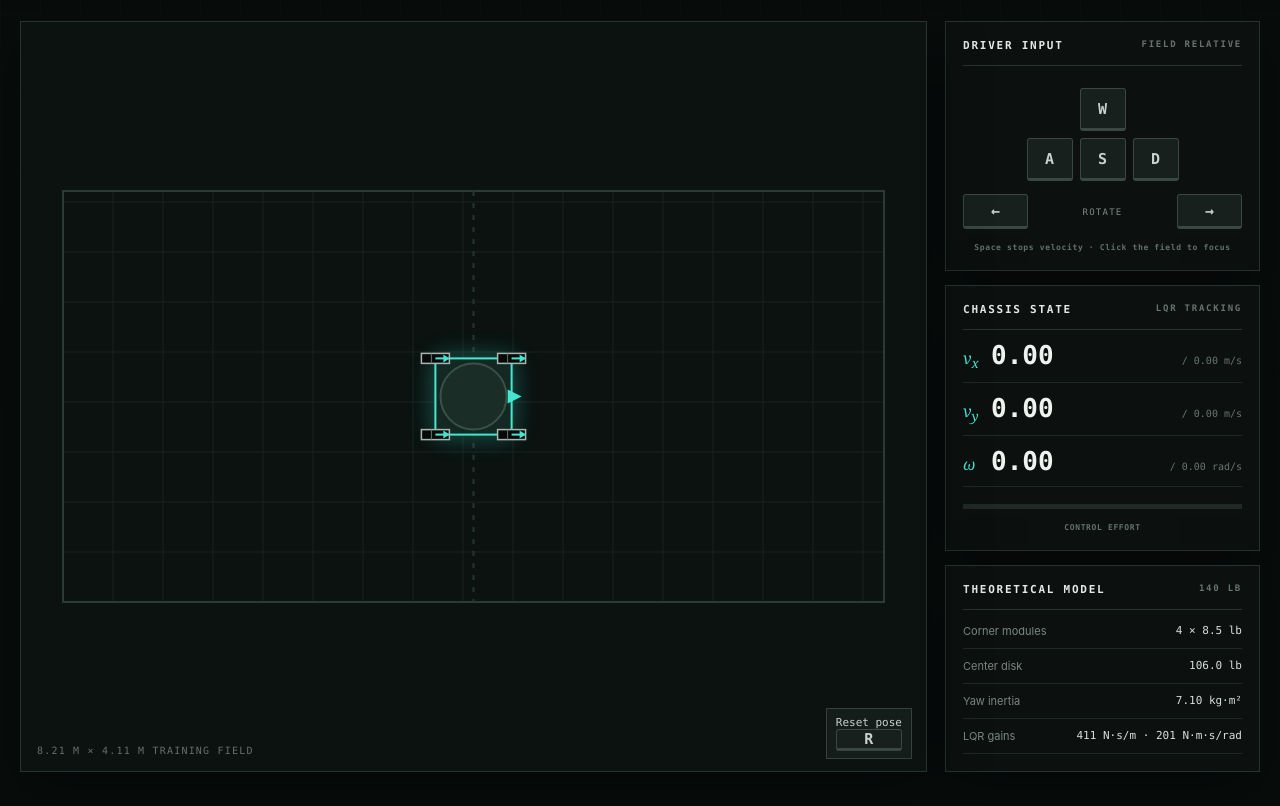
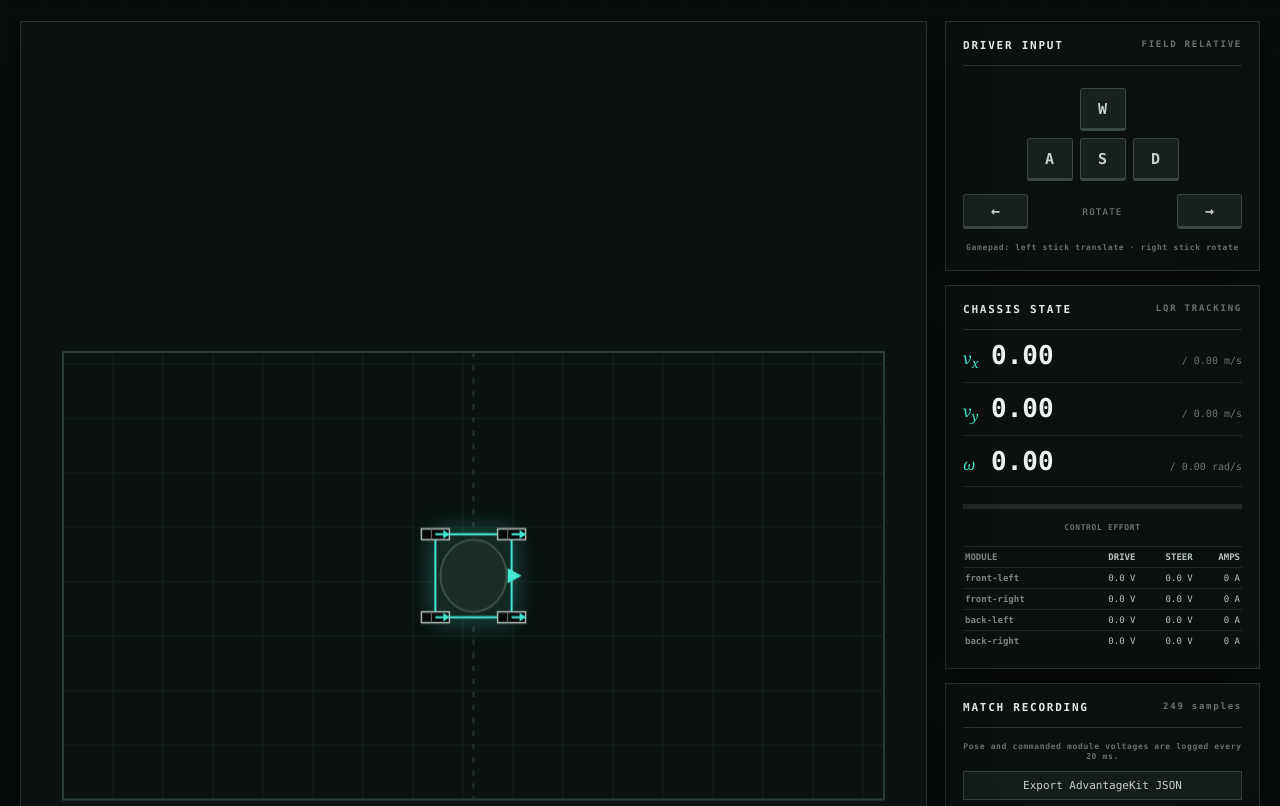
Before and after one commit to frc6560/State-Space-Control, a website with bundled scripts: page swerve-lqr-sim/index.html in a window 1280 px wide. Shown: the part 146-952 px from the top of the page. Built offline with nearby package versions, Linux system fonts and the light colour scheme.

Commit message:
Add controller voltage swerve telemetry simulation

```diff
--- a/swerve-lqr-sim/config/swervedrive.json
+++ b/swerve-lqr-sim/config/swervedrive.json
@@ -27,6 +27,14 @@
     "linearDragNewtonSecondsPerMeter": 32,
     "angularDragNewtonMeterSecondsPerRadian": 5.5
   },
+  "electrical": {
+    "nominalVoltage": 12.0,
+    "driveTimeConstantSeconds": 0.11,
+    "steerTimeConstantSeconds": 0.055,
+    "driveResistanceOhms": 0.09,
+    "steerResistanceOhms": 0.16,
+    "maxSteerRateRadiansPerSecond": 12.5663706144
+  },
   "lqr": {
     "velocityStateCost": 18,
     "velocityEffortCost": 0.00008,
--- a/swerve-lqr-sim/index.html
+++ b/swerve-lqr-sim/index.html
@@ -34,7 +34,7 @@
           <div class="rotation-keys">
             <kbd data-key="ArrowLeft">←</kbd><span>ROTATE</span><kbd data-key="ArrowRight">→</kbd>
           </div>
-          <p>Space stops velocity · Click the field to focus</p>
+          <p>Gamepad: left stick translate · right stick rotate</p>
         </section>
 
         <section class="panel telemetry">
@@ -44,6 +44,13 @@
           <div class="readout"><span>ω</span><strong id="omega">0.00</strong><small id="omegaRef">/ 0.00 rad/s</small></div>
           <div class="meter"><i id="effort"></i></div>
           <p>CONTROL EFFORT</p>
+          <table class="module-table"><thead><tr><th>MODULE</th><th>DRIVE</th><th>STEER</th><th>AMPS</th></tr></thead><tbody id="moduleTelemetry"></tbody></table>
+        </section>
+
+        <section class="panel recording">
+          <div class="panel-title"><span>MATCH RECORDING</span><small id="recording">0 samples</small></div>
+          <p>Pose and commanded module voltages are logged every 20 ms.</p>
+          <button id="export" type="button">Export AdvantageKit JSON</button>
         </section>
 
         <section class="panel model">
--- a/swerve-lqr-sim/src/app.mjs
+++ b/swerve-lqr-sim/src/app.mjs
@@ -1,4 +1,4 @@
-import { createController, fieldToRobot, inverseKinematics, loadConfiguration, lqrStep, processAnalogInput, updateSteering } from "./physics.mjs";
+import { createController, createMatchRecorder, fieldToRobot, inverseKinematics, loadConfiguration, lqrStep, processAnalogInput, simulateModule } from "./physics.mjs";
 
 const canvas = document.querySelector("#field");
 const ctx = canvas.getContext("2d");
@@ -10,14 +10,22 @@ let state;
 let modules;
 let accumulator = 0;
 let previous = performance.now();
+let matchTime = 0;
+let recorder = createMatchRecorder();
 
 function resetPose() {
   state = { x: field.width / 2, y: field.height / 2, heading: 0, vx: 0, vy: 0, omega: 0,
     effort: { forceX: 0, forceY: 0, torque: 0 } };
-  if (config) modules = config.modules.map((module) => ({ ...module, angle: 0, speed: 0, roll: 0 }));
+  matchTime = 0; recorder.clear();
+  if (config) modules = config.modules.map((module) => ({ ...module, angle: 0, speed: 0, roll: 0,
+    drive: { appliedVoltage: 0, currentAmps: 0 }, steer: { appliedVoltage: 0, currentAmps: 0 } }));
 }
 
 function referenceFromKeys() {
+  const gamepad = [...navigator.getGamepads()].find(Boolean);
+  if (gamepad) return processAnalogInput({
+    translationX: gamepad.axes[0] ?? 0, translationY: -(gamepad.axes[1] ?? 0), omega: gamepad.axes[2] ?? 0
+  }, state.heading, config);
   return processAnalogInput({
     translationX: (pressed.has("KeyD") ? 1 : 0) - (pressed.has("KeyA") ? 1 : 0),
     translationY: (pressed.has("KeyW") ? 1 : 0) - (pressed.has("KeyS") ? 1 : 0),
@@ -37,13 +45,8 @@ function step() {
   const body = fieldToRobot(state.vx, state.vy, state.heading);
   const targets = inverseKinematics({ ...body, omega: state.omega }, config.modules,
     config.limits.maxSpeedMetersPerSecond);
-  modules = modules.map((module, index) => ({
-    ...module,
-    speed: targets[index].speed,
-    angle: updateSteering(module.angle, targets[index].angle,
-      config.limits.maxSteerRateRadiansPerSecond, dt, targets[index].speed),
-    roll: module.roll + targets[index].speed * dt * 7
-  }));
+  modules = modules.map((module, index) => simulateModule(module, targets[index], config));
+  matchTime += dt; recorder.record(matchTime, state, modules);
   updateTelemetry(reference);
 }
 
@@ -56,6 +59,9 @@ function updateTelemetry(reference) {
     Math.abs(state.effort.forceY) / config.limits.maxForceNewtons,
     Math.abs(state.effort.torque) / config.limits.maxTorqueNewtonMeters);
   document.querySelector("#effort").style.width = `${Math.min(100, effort * 100)}%`;
+  document.querySelector("#recording").textContent = `${recorder.samples.length} samples`;
+  document.querySelector("#moduleTelemetry").innerHTML = modules.map((module) =>
+    `<tr><th>${module.name}</th><td>${module.drive.appliedVoltage.toFixed(1)} V</td><td>${module.steer.appliedVoltage.toFixed(1)} V</td><td>${module.drive.currentAmps.toFixed(0)} A</td></tr>`).join("");
 }
 
 function resize() {
@@ -113,6 +119,10 @@ function render() {
   const margin = 42; const scale = Math.min((width - margin * 2) / field.width, (height - margin * 2) / field.height);
   const originX = (width - field.width * scale) / 2; const originY = (height - field.height * scale) / 2;
   drawGrid(width, height, scale, originX, originY); drawRobot(scale, originX, originY);
+  if (recorder.samples.length > 1) {
+    ctx.strokeStyle = "#f6b44a"; ctx.lineWidth = 1.5; ctx.beginPath();
+    recorder.samples.forEach((sample, index) => { const x = originX + sample.pose.x * scale; const y = originY + (field.height - sample.pose.y) * scale; if (index === 0) ctx.moveTo(x, y); else ctx.lineTo(x, y); }); ctx.stroke();
+  }
 }
 
 function frame(now) {
@@ -140,6 +150,10 @@ async function start() {
   document.querySelector("#gains").textContent = `${controller.linearGain.toFixed(0)} N·s/m · ${controller.angularGain.toFixed(0)} N·m·s/rad`;
   window.addEventListener("resize", resize); window.addEventListener("keydown", (event) => setKey(event, true)); window.addEventListener("keyup", (event) => setKey(event, false));
   window.addEventListener("blur", () => pressed.clear()); document.querySelector("#reset").addEventListener("click", resetPose); canvas.addEventListener("pointerdown", () => canvas.focus());
+  document.querySelector("#export").addEventListener("click", () => {
+    const blob = new Blob([recorder.toJSON()], { type: "application/json" }); const url = URL.createObjectURL(blob);
+    const link = Object.assign(document.createElement("a"), { href: url, download: "swerve-match.json" }); link.click(); URL.revokeObjectURL(url);
+  });
   requestAnimationFrame(frame);
 }
 
--- a/swerve-lqr-sim/src/physics.mjs
+++ b/swerve-lqr-sim/src/physics.mjs
@@ -168,6 +168,64 @@ export function updateSteering(currentAngle, targetAngle, maxRate, dt, speed) {
   return wrapAngle(currentAngle + clamp(error, -maxRate * dt, maxRate * dt));
 }
 
+/**
+ * Predict a motor's next output before it is applied to the simulated drivetrain.
+ * This deliberately sits between a voltage command and the plant, mirroring the
+ * measurement/actuation boundary that a real AdvantageKit IO implementation logs.
+ */
+export function predictMotorOutput({ velocity = 0 }, voltage, freeSpeed, timeConstant, resistance, dt, nominalVoltage = 12) {
+  const appliedVoltage = clamp(voltage, -nominalVoltage, nominalVoltage);
+  const targetVelocity = (appliedVoltage / nominalVoltage) * freeSpeed;
+  const nextVelocity = velocity + (targetVelocity - velocity) * (1 - Math.exp(-dt / timeConstant));
+  const backEmfVoltage = freeSpeed === 0 ? 0 : (velocity / freeSpeed) * nominalVoltage;
+  const currentAmps = Math.max(0, Math.abs(appliedVoltage - backEmfVoltage) / resistance);
+  return { appliedVoltage, velocity: nextVelocity, currentAmps, backEmfVoltage };
+}
+
+export function simulateModule(module, target, config) {
+  const dt = config.plant.periodSeconds;
+  const electrical = config.electrical;
+  const speedError = target.speed - (module.driveVelocity ?? 0);
+  const driveVoltage = clamp(
+    (target.speed / config.limits.maxSpeedMetersPerSecond) * electrical.nominalVoltage + speedError * 1.4,
+    -electrical.nominalVoltage, electrical.nominalVoltage
+  );
+  const angleError = wrapAngle(target.angle - module.angle);
+  const steerVoltage = clamp(angleError * 4.2, -electrical.nominalVoltage, electrical.nominalVoltage);
+  const drive = predictMotorOutput(module.drive ?? { velocity: module.driveVelocity ?? 0 }, driveVoltage,
+    config.limits.maxSpeedMetersPerSecond, electrical.driveTimeConstantSeconds,
+    electrical.driveResistanceOhms, dt, electrical.nominalVoltage);
+  const steer = predictMotorOutput(module.steer ?? { velocity: module.steerVelocity ?? 0 }, steerVoltage,
+    electrical.maxSteerRateRadiansPerSecond, electrical.steerTimeConstantSeconds,
+    electrical.steerResistanceOhms, dt, electrical.nominalVoltage);
+  return {
+    ...module,
+    targetSpeed: target.speed,
+    targetAngle: target.angle,
+    speed: drive.velocity,
+    driveVelocity: drive.velocity,
+    steerVelocity: steer.velocity,
+    angle: wrapAngle(module.angle + steer.velocity * dt),
+    drive,
+    steer,
+    roll: (module.roll ?? 0) + drive.velocity * dt * 7
+  };
+}
+
+export function createMatchRecorder() {
+  const samples = [];
+  return {
+    record(timestampSeconds, pose, modules) {
+      samples.push({ timestampSeconds, pose: { x: pose.x, y: pose.y, heading: pose.heading },
+        moduleVoltages: modules.map(({ name, drive, steer }) => ({ name, driveVolts: drive?.appliedVoltage ?? 0,
+          steerVolts: steer?.appliedVoltage ?? 0 })) });
+    },
+    clear() { samples.length = 0; },
+    toJSON() { return JSON.stringify({ format: "advantagekit-swerve-match-v1", samples }, null, 2); },
+    get samples() { return samples; }
+  };
+}
+
 export async function loadConfiguration(baseUrl = "./config") {
   const driveResponse = await fetch(`${baseUrl}/swervedrive.json`);
   if (!driveResponse.ok) throw new Error(`Unable to load swervedrive.json (${driveResponse.status})`);
--- a/swerve-lqr-sim/src/styles.css
+++ b/swerve-lqr-sim/src/styles.css
@@ -18,6 +18,10 @@ h1 span { color:var(--cyan); font-weight:300; }
 .field-label { position:absolute; left:16px; bottom:15px; color:#64706b; font:10px Consolas,monospace; letter-spacing:.12em; text-transform:uppercase; }
 button { position:absolute; right:14px; bottom:12px; border:1px solid #36413d; background:#141d1a; color:#c8d0cd; padding:7px 9px; font:11px Consolas,monospace; cursor:pointer; }
 button:hover { border-color:var(--cyan); color:var(--cyan); }
+.recording button { position:static; width:100%; margin-top:10px; }
+.module-table { width:100%; margin-top:13px; border-collapse:collapse; font:9px Consolas,monospace; color:#b8c4bf; }
+.module-table th,.module-table td { padding:5px 2px; border-top:1px solid #202926; text-align:right; }
+.module-table th:first-child { text-align:left; color:#7c8783; }
 kbd { border:1px solid #3a4742; border-bottom-width:3px; border-radius:3px; background:#17201d; color:#c8d1ce; font:700 15px Consolas,monospace; display:grid; place-items:center; transition:.08s; }
 kbd.active { transform:translateY(2px); border-bottom-width:1px; color:#07100e; background:var(--cyan); box-shadow:0 0 18px #43e7d166; }
 aside { display:flex; flex-direction:column; gap:14px; }
```
Also changed, not shown: swerve-lqr-sim/ADVANTAGEKIT.md (added, +22 -0 lines), swerve-lqr-sim/test/physics.test.mjs (+24 -1 lines), swerve-lqr-sim/README.md.
